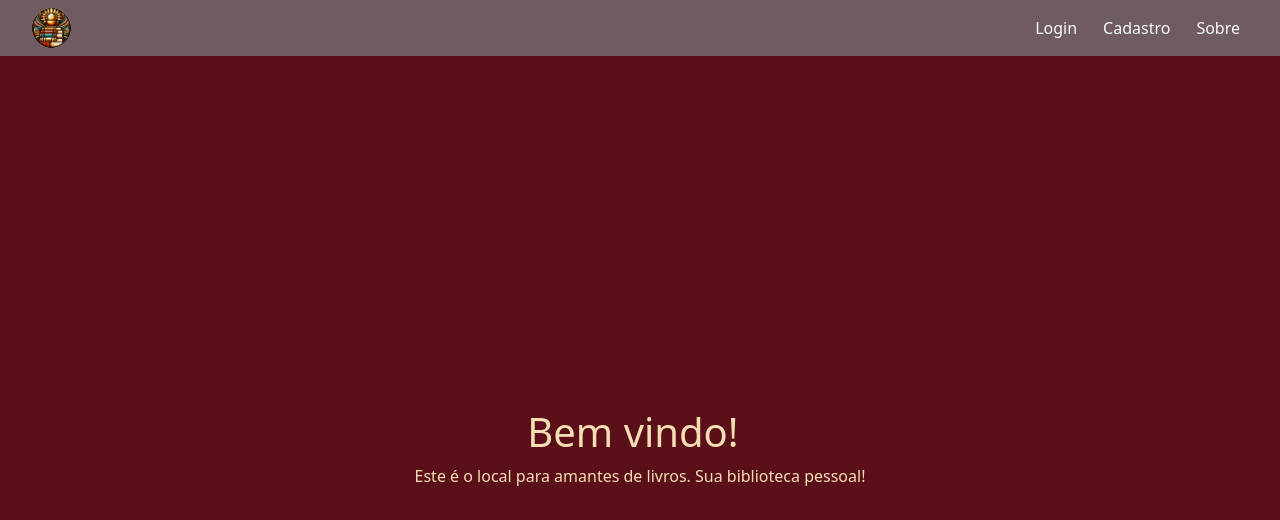
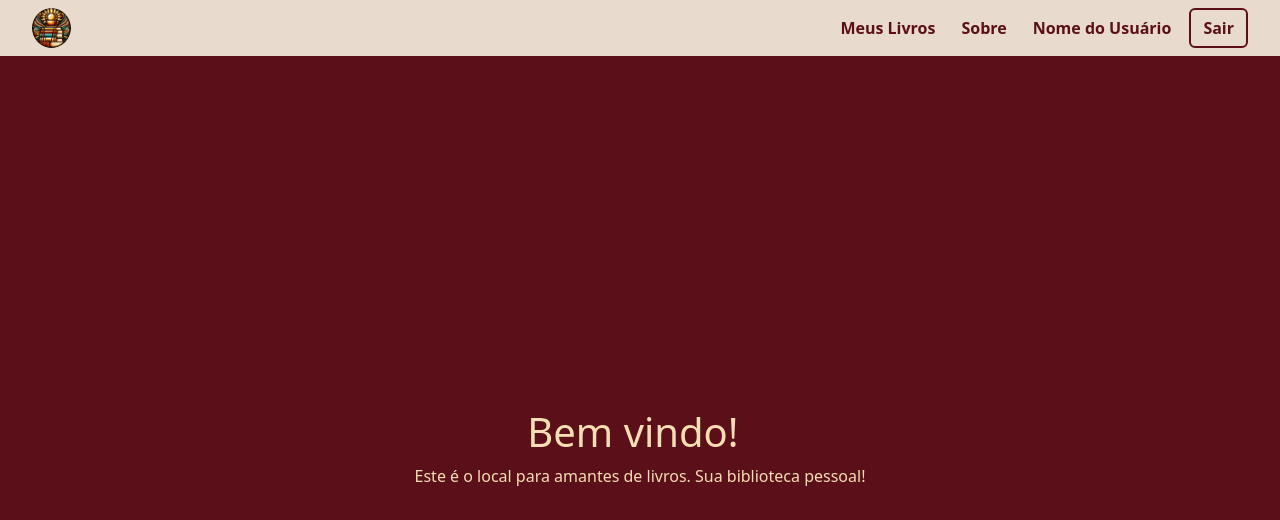
Before and after one commit to flaviare1s/biblioteca-pessoal, a React (Vite) app: page / in a window 1280 px wide. Shown: the top 520 px of the page. Built offline with nearby package versions, Linux system fonts and the light colour scheme.

Commit message:
Alterei cores da navbar

```diff
--- a/src/components/Menu.jsx
+++ b/src/components/Menu.jsx
@@ -4,7 +4,7 @@ import { Link } from 'react-router-dom'
 import { Button, Container, Nav, Navbar} from 'react-bootstrap'
 
 const Menu = () => {
-  const usuario = false
+  const usuario = true
 
   return (
     <header className='header'>
@@ -16,12 +16,12 @@ const Menu = () => {
           <Navbar.Toggle />
           <Navbar.Collapse>
             <Nav className='nav-list ms-auto d-flex align-items-center'>
-            {usuario && <Link className="nav-link text-light" to='/livros'>Meus Livros</Link>}
-						{!usuario && <Link className="nav-link text-light" to='/login'>Login</Link>}
-						{!usuario && <Link className="nav-link text-light" to='/cadastro'>Cadastro</Link>}
-						<Link className="nav-link text-light" to='/sobre'>Sobre</Link>
-						{usuario && <span className="text-light">Nome do Usuário</span>}
-						{usuario && <Button variant="outline-light">Sair</Button>}
+            {usuario && <Link className="nav-link" to='/livros'>Meus Livros</Link>}
+						{!usuario && <Link className="nav-link" to='/login'>Login</Link>}
+						{!usuario && <Link className="nav-link" to='/cadastro'>Cadastro</Link>}
+						<Link className="nav-link" to='/sobre'>Sobre</Link>
+						{usuario && <span className="nav-link">Nome do Usuário</span>}
+						{usuario && <Button className='nav-btn'>Sair</Button>}
             </Nav>
           </Navbar.Collapse>
         </Container>
--- a/src/styles/Menu.css
+++ b/src/styles/Menu.css
@@ -1,5 +1,5 @@
 .header {
-  background-color: #6E5C62;
+  background-color: #e8dacc;
   padding: 0 20px;
 }
 
@@ -16,6 +16,23 @@
   gap: 10px;
 }
 
+.nav-link {
+  color: #5a0f19 !important;
+  font-weight: bold !important;
+}
+
 .nav-link:hover {
-  font-weight: bold;
+  color: #8a3119 !important;
 }
+
+.nav-btn {
+  background-color: #e8dacc !important;
+  color: #5a0f19 !important;
+  font-weight: bold !important;
+  border: 2px solid #5a0f19 !important;
+}
+
+.nav-btn:hover {
+  background-color: #5a0f19 !important;
+  color: #e8dacc !important;
+}
```
